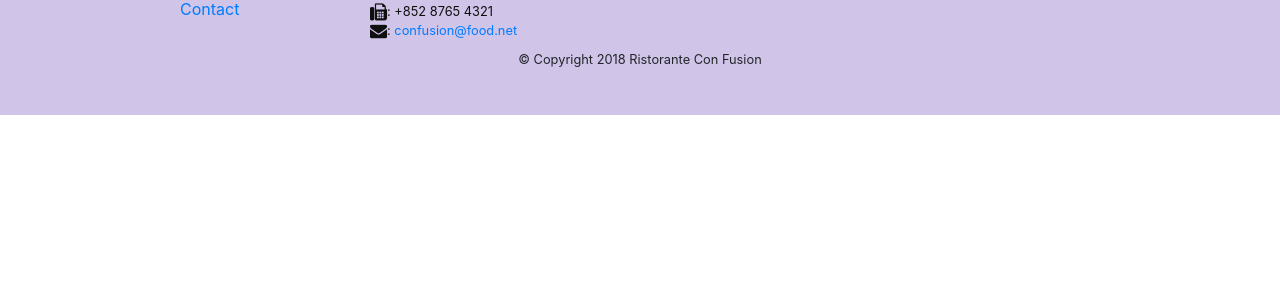
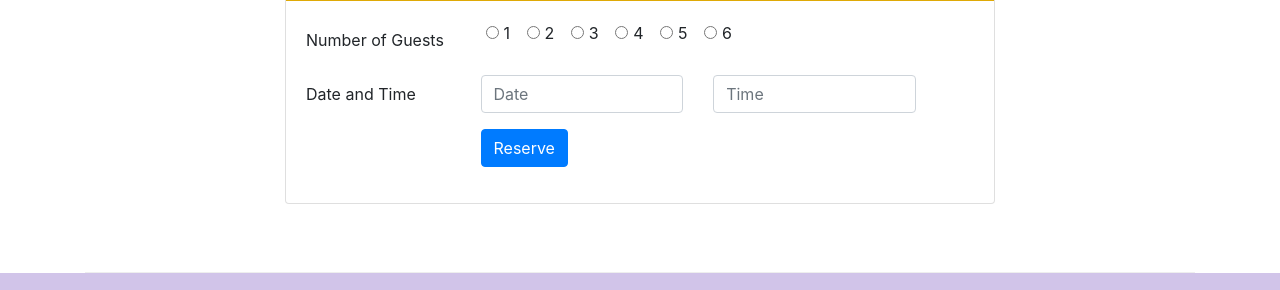
Before and after one commit to yogigupta1206/FrontEnd_Restaurant_Website, a website: page index.html in a window 1280 px wide. Shown: the part 1661-1951 px from the top of the page. Before the commit the page ends 1776 px from the top, so only its background shows below. Drawn offline with nearby package versions, Linux system fonts and the light colour scheme.

Commit message:
Assignment-2 (Scroll, Button, Form)

```diff
--- a/index.html
+++ b/index.html
@@ -2,6 +2,12 @@
 <html lang="en">
 
 <head>
+    <style>
+        html {
+            scroll-behavior: smooth;
+        }
+    </style>
+
     <!-- Required meta tags always come first -->
     <meta charset="utf-8">
     <meta name="viewport" content="width=device-width, initial-scale=1, shrink-to-fit=no">
@@ -44,8 +50,11 @@
                     <h1>Ristorante con Fusion</h1>
                     <p>We take inspiration from the World's best cuisines, and create a unique fusion experience. Our lipsmacking creations will tickle your culinary senses!</p>
                 </div>
-                <div class="col-12 col-sm align-self-center">
+                <div class="col-12 col-sm-3 align-self-center text-center">
                     <img src="img/logo.png" class="img-fluid">
+                </div>
+                <div class="col-12 col-sm-3 align-self-center">
+                    <a type="button" class="btn btn-warning btn-block" href="#reservation"><b>Reserve Table</b></a>
                 </div>
             </div>
         </div>
@@ -73,8 +82,13 @@
                 <h3>This Month's Promotions</h3>
             </div>
             <div class="col col-sm col-md">
-                <h2>Weekend Grand Buffet</h2>
-                <p class="d-none d-sm-block">Featuring mouthwatering combinations with a choice of five different salads, six enticing appetizers, six main entrees and five choicest desserts. Free flowing bubbly and soft drinks. All for just $19.99 per person </p>
+                <div class="media">
+                    <div class="media-body">
+                        <h2>Weekend Grand Buffet<span class="badge badge-danger ml-2">NEW</span></h2>
+                        <p class="d-none d-sm-block">Featuring mouthwatering combinations with a choice of five different salads, six enticing appetizers, six main entrees and five choicest desserts. Free flowing bubbly and soft drinks. All for just $19.99 per person </p>
+                    </div>
+                    <img class="d-flex ml-3 img-thumbnail align-self-center" src="img/buffet.png" alt="Buffet">
+                </div>
             </div>
         </div>
 
@@ -89,6 +103,59 @@
                         <h2>Yogesh Gupta</h2>
                         <h4>Executive Chef</h4>
                         <p class="d-none d-sm-block">Award winning three-star Michelin chef with wide International experience having worked closely with whos-who in the culinary world, he specializes in creating mouthwatering Indo-Italian fusion experiences. </p>
+                    </div>
+                </div>
+            </div>
+        </div>
+
+        <div class="row row-content align-items-center" id="reservation">
+            <div class="col-12 offset-md-2 col-md-8">
+                <div class="card">
+                    <h3 class="card-header bg-warning text-white">Reserve a Table</h3>
+                    <div class="card-body">
+                        <div class="form-group row">
+                            <label for="guests" class="col-12 col-md-3 col-form-label">Number of Guests</label>
+                            <div class="col-sm-9 form-check">
+                                <div class="form-check-inline">
+                                    <input class="form-check-input" type="radio" name="inlineRadio" id="1guest" value="1guest">
+                                    <label class="form-check-label" for="1guest">1</label>
+                                </div>
+                                <div class="form-check-inline">
+                                    <input class="form-check-input" type="radio" name="inlineRadio" id="2guest" value="2guest">
+                                    <label class="form-check-label" for="2guest">2</label>
+                                </div>
+                                <div class="form-check-inline">
+                                    <input class="form-check-input" type="radio" name="inlineRadio" id="3guest" value="3guest">
+                                    <label class="form-check-label" for="3guest">3</label>
+                                </div>
+                                <div class="form-check-inline">
+                                    <input class="form-check-input" type="radio" name="inlineRadio" id="4guest" value="4guest">
+                                    <label class="form-check-label" for="4guest">4</label>
+                                </div>
+                                <div class="form-check-inline">
+                                    <input class="form-check-input" type="radio" name="inlineRadio" id="5guest" value="5guest">
+                                    <label class="form-check-label" for="5guest">5</label>
+                                </div>
+                                <div class="form-check-inline">
+                                    <input class="form-check-input" type="radio" name="inlineRadio" id="6guest" value="6guest">
+                                    <label class="form-check-label" for="6guest">6</label>
+                                </div>
+                            </div>
+                        </div>
+                        <div class="form-group row">
+                            <label for="date&time" class="col-12 col-md-3 col-form-label">Date and Time</label>
+                            <div class="col-12 col-md-4">
+                                <input type="input" class="form-control" id="date" placeholder="Date" onfocus="(this.type='date')">
+                            </div>
+                            <div class="col-12 col-md-4">
+                                <input type="input" class="form-control" id="time" placeholder="Time" onfocus="(this.type='time')">
+                            </div>
+                        </div>
+                        <div class="form-group row">
+                            <div class="offset-md-3 col-md-9">
+                                <button type="submit" class="btn btn-primary">Reserve</button>
+                            </div>
+                        </div>
                     </div>
                 </div>
             </div>
```
